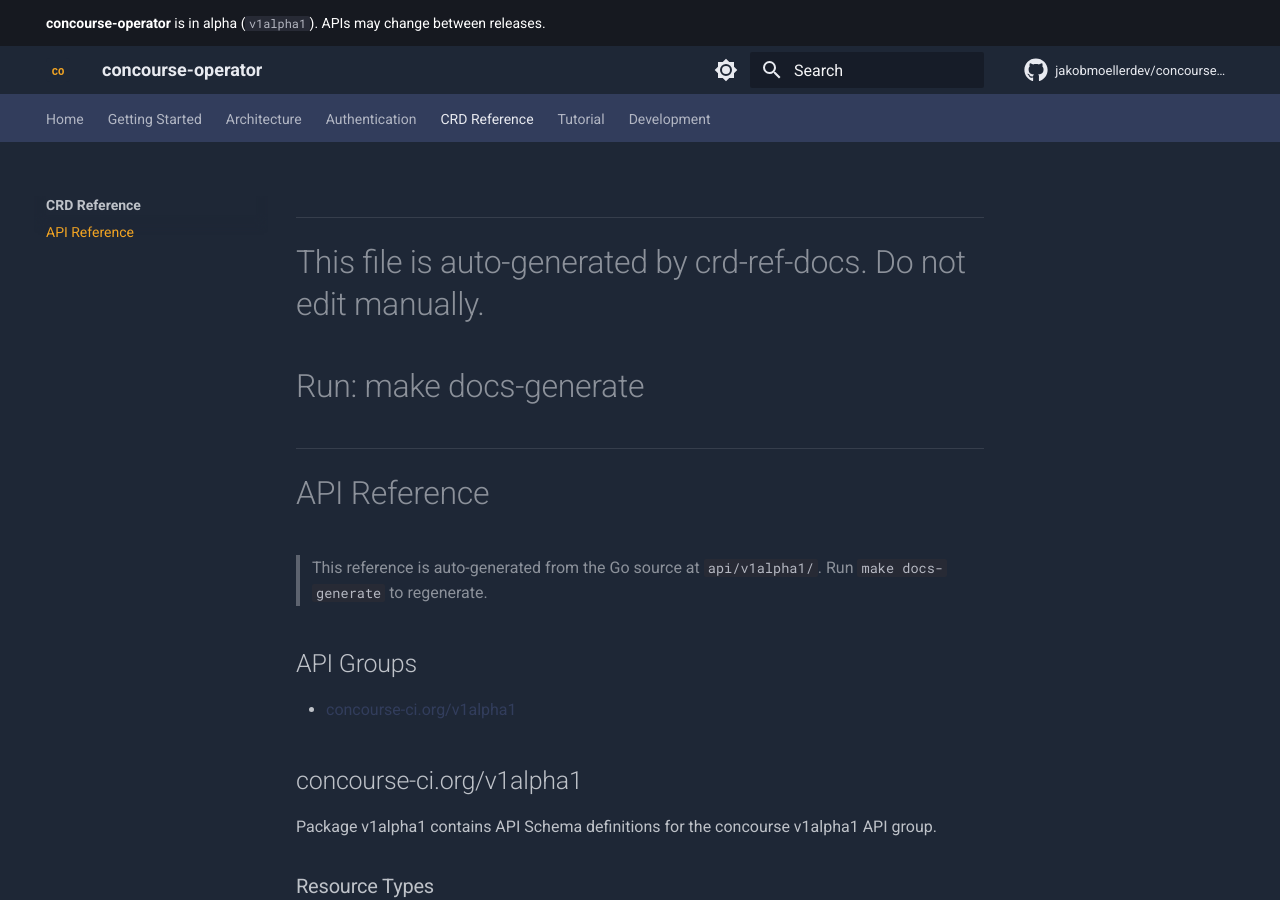
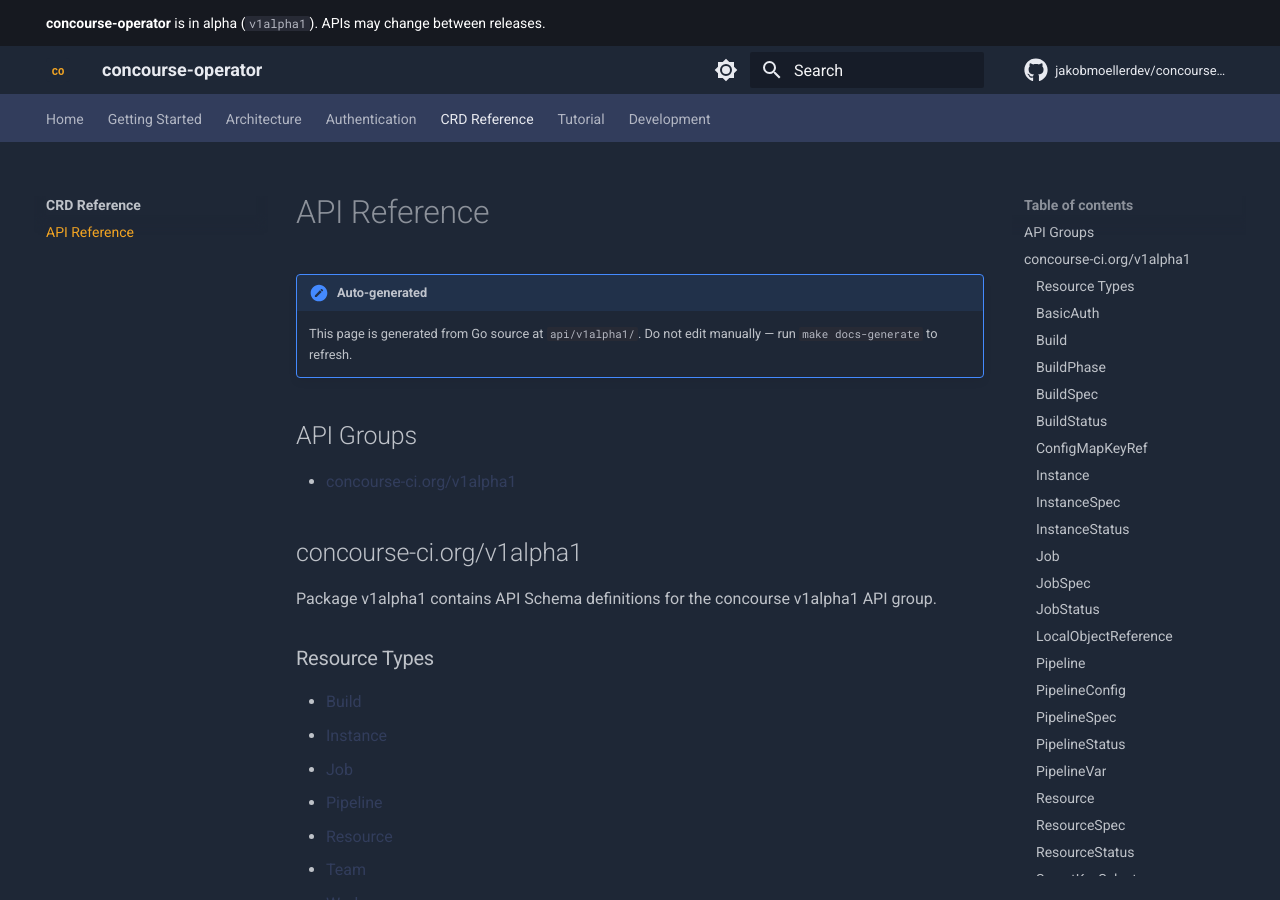
Before and after one commit to jakobmoellerdev/concourse-operator, an MkDocs documentation site: the page built from docs/reference/api.md, in a window 1280 px wide and 900 px high. Built offline with MkDocs 1.6.1 and Material for MkDocs 9.7.7, drawn with Linux system fonts in a browser that asks for light colours; comment, search, counter and statistics services are not loaded.

Commit message:
fix: remove invalid YAML front matter from api.md template

```diff
--- a/docs/reference/api.md
+++ b/docs/reference/api.md
@@ -1,11 +1,7 @@
----
-# This file is auto-generated by crd-ref-docs. Do not edit manually.
-# Run: make docs-generate
----
-
 # API Reference
 
-> This reference is auto-generated from the Go source at `api/v1alpha1/`. Run `make docs-generate` to regenerate.
+!!! note "Auto-generated"
+    This page is generated from Go source at `api/v1alpha1/`. Do not edit manually — run `make docs-generate` to refresh.
 
 ## API Groups
 - [concourse-ci.org/v1alpha1](#concourse-ciorgv1alpha1)
```
Also changed, not shown: 1 other file.
